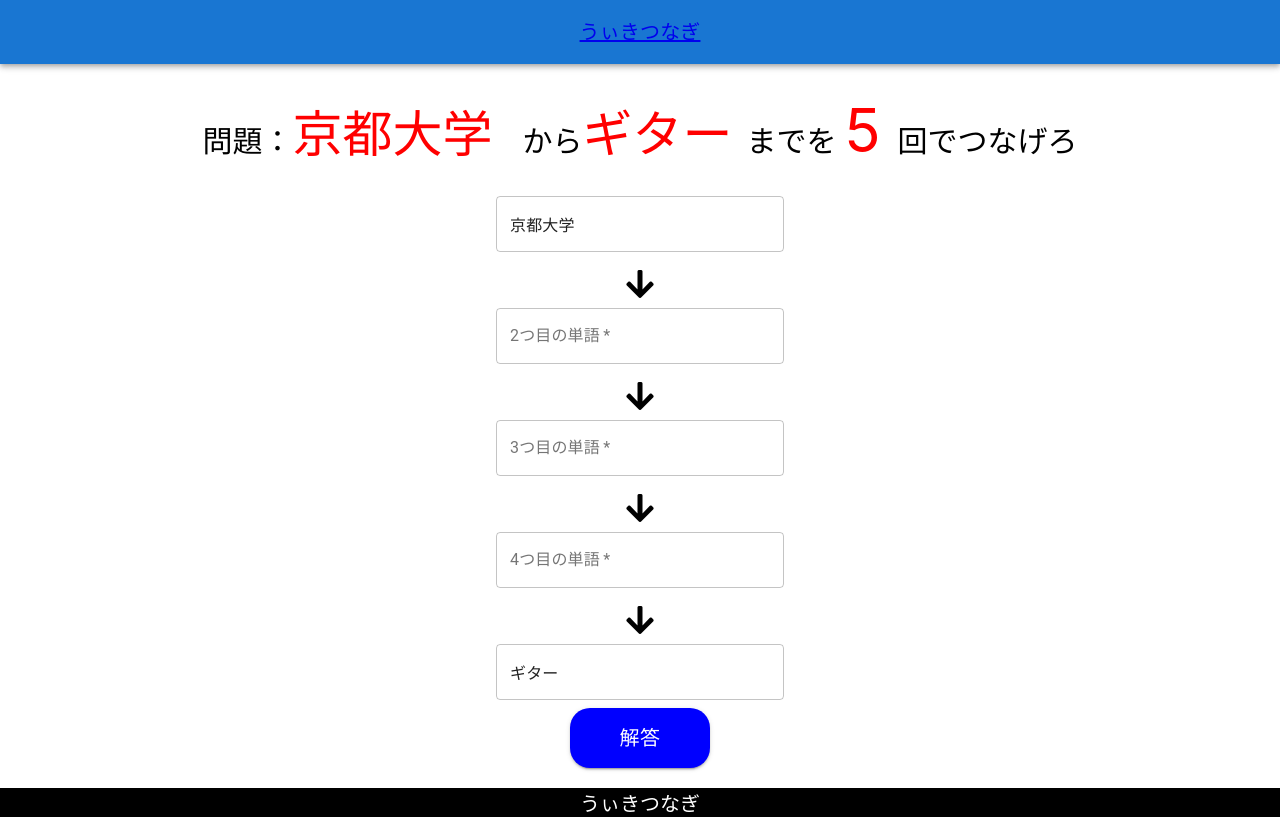
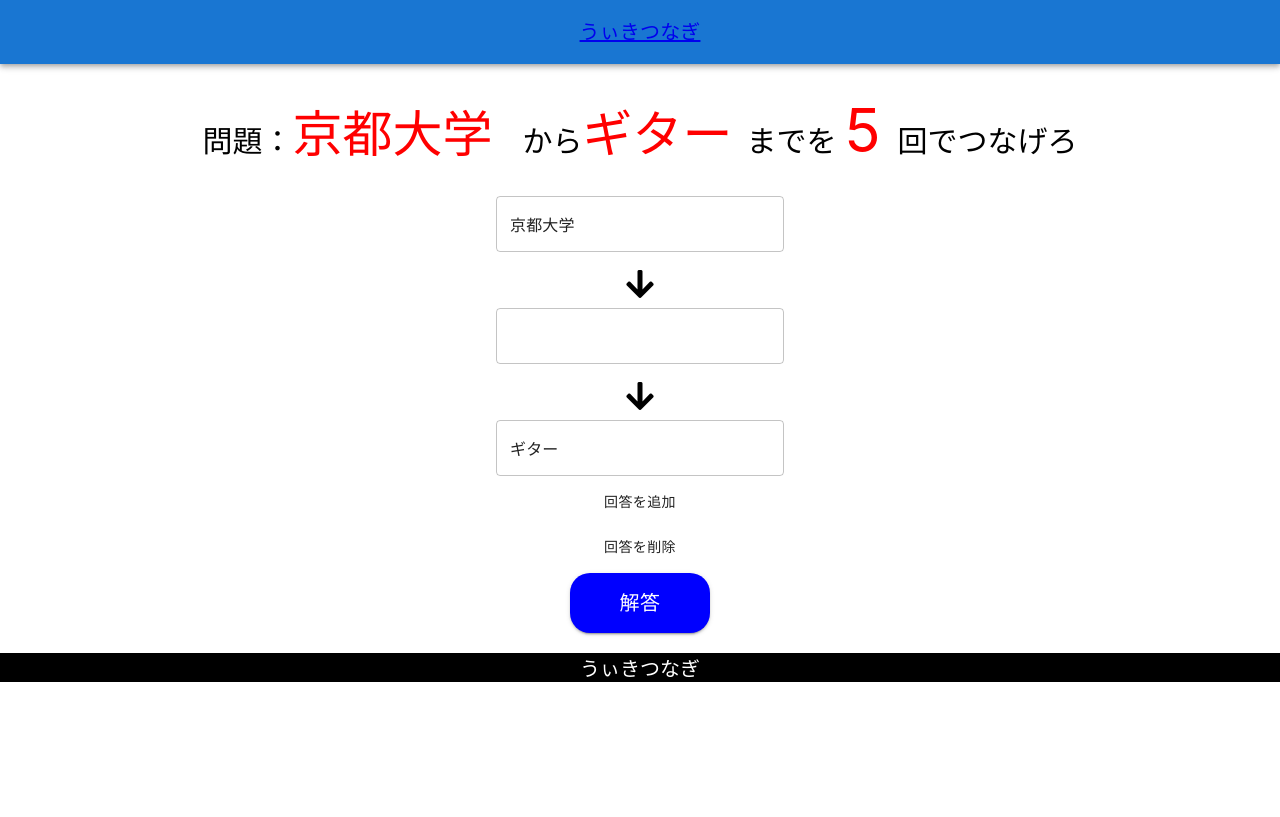
Before and after one commit to Kamodes/wikitsunagi_front, a React (Create React App) app: page /Main in a window 1280 px wide. Built offline with nearby package versions, Linux system fonts and the light colour scheme.

Commit message:
回答欄を任意の個数使えるようにした

```diff
--- a/public/index.html
+++ b/public/index.html
@@ -1,8 +1,15 @@
 <!DOCTYPE html>
 <html lang="en">
   <head>
+    <link
+      href="https://use.fontawesome.com/releases/v5.6.1/css/all.css"
+      rel="stylesheet"
+    />
     <meta charset="utf-8" />
-    <link rel="icon" href="%PUBLIC_URL%/favicon.ico" />
+    <link
+      rel="icon"
+      href="https://upload.wikimedia.org/wikipedia/commons/thumb/1/1f/Wikipedia-logo-v2-ja.svg/1200px-Wikipedia-logo-v2-ja.svg.png"
+    />
     <meta name="viewport" content="width=device-width, initial-scale=1" />
     <meta name="theme-color" content="#000000" />
     <meta
@@ -24,7 +31,7 @@
       work correctly both with client-side routing and a non-root public URL.
       Learn how to configure a non-root public URL by running `npm run build`.
     -->
-    <title>React App</title>
+    <title>うぃきつなぎ</title>
   </head>
   <body>
     <noscript>You need to enable JavaScript to run this app.</noscript>
--- a/src/components/AnswersList.tsx
+++ b/src/components/AnswersList.tsx
@@ -2,7 +2,7 @@
 import styled from "styled-components";
 import { useForm, SubmitHandler } from "react-hook-form";
 import { TextField, Grid, Button } from "@material-ui/core";
-import { Link, useHistory } from "react-router-dom";
+import { useHistory } from "react-router-dom";
 import axios from "axios";
 
 type AnswerType = {
@@ -37,12 +37,35 @@
 };
 
 const AnswersList = (Prop: AnswerListProps) => {
+  //   const [numOfForm, setNumOfForm] = useState(1)
+  // const [inputs, setInputs] = useState<string[]>([])
+
+  // return (
+  //   <div>
+  //     {Array(numOfForm).fill(null).map((_, i) => (
+  //        <input key={i} value={inputs[i]} onChange={e => setInputs(e.target.value)}  />
+  //     ))}
+  //   </div>
+  // )
+  const [numOfForm, setNumOfForm] = useState(1);
+  const [inputs, setInputs] = useState<string[]>([]);
   const history = useHistory();
-  const { register, handleSubmit, watch } = useForm<AnswerType>({
+  const { register, handleSubmit } = useForm<AnswerType>({
     mode: "onSubmit",
     reValidateMode: "onChange",
   });
+  const addAnswer = () => {
+    setNumOfForm(numOfForm + 1);
+  };
+  const deleteAnswer = () => {
+    if (numOfForm === 1) {
+      console.log("これ以上回答は削除できません");
+    } else {
+      setNumOfForm(numOfForm - 1);
+    }
+  };
   const handleOnSubmit: SubmitHandler<AnswerType> = async (data) => {
+    console.log(inputs);
     console.log("dataは", data);
     async function getAnswer() {
       history.push("/Loading");
@@ -86,59 +109,28 @@
               </Grid>
             </Grid>
           </Grid>
+          {Array(numOfForm)
+            .fill(null)
+            .map((_, i) => (
               <Grid item>
                 <Grid container direction="column" spacing={2}>
                   <Grid item>
                     <TextField
-                  label="2つ目の単語"
-                  placeholder="2番目の解答を入力してください"
-                  required={true}
-                  {...register("second")}
                       variant="outlined"
                       style={FormStyle}
-                ></TextField>
+                      key={i}
+                      value={inputs[i]}
+                      onChange={(e) =>
+                        setInputs(inputs.splice(i, 1, e.target.value))
+                      }
+                    />
                   </Grid>
                   <Grid item>
                     <i className="fas fa-arrow-down fa-2x"></i>
                   </Grid>
                 </Grid>
               </Grid>
-          <Grid item>
-            <Grid container direction="column" spacing={2}>
-              <Grid item>
-                <TextField
-                  label="3つ目の単語"
-                  placeholder="3番目の解答を入力してください"
-                  {...register("third")}
-                  variant="outlined"
-                  style={FormStyle}
-                  defaultValue=""
-                  required={true}
-                ></TextField>
-              </Grid>
-              <Grid item>
-                <i className="fas fa-arrow-down fa-2x"></i>
-              </Grid>
-            </Grid>
-          </Grid>
-          <Grid item>
-            <Grid container direction="column" spacing={2}>
-              <Grid item>
-                <TextField
-                  label="4つ目の単語"
-                  placeholder="4番目の解答を入力してください"
-                  {...register("forth")}
-                  variant="outlined"
-                  style={FormStyle}
-                  defaultValue=""
-                  required={true}
-                ></TextField>
-              </Grid>
-              <Grid item>
-                <i className="fas fa-arrow-down fa-2x"></i>
-              </Grid>
-            </Grid>
-          </Grid>
+            ))}
           <Grid item>
             <Grid container direction="column" spacing={2}>
               <Grid item>
@@ -153,6 +145,12 @@
                 ></TextField>
               </Grid>
             </Grid>
+          </Grid>
+          <Grid item>
+            <Button onClick={addAnswer}>回答を追加</Button>
+          </Grid>
+          <Grid item>
+            <Button onClick={deleteAnswer}>回答を削除</Button>
           </Grid>
           <Grid item>
             <StyledButton
```
Lines whose indentation alone changed are shown as unchanged.
